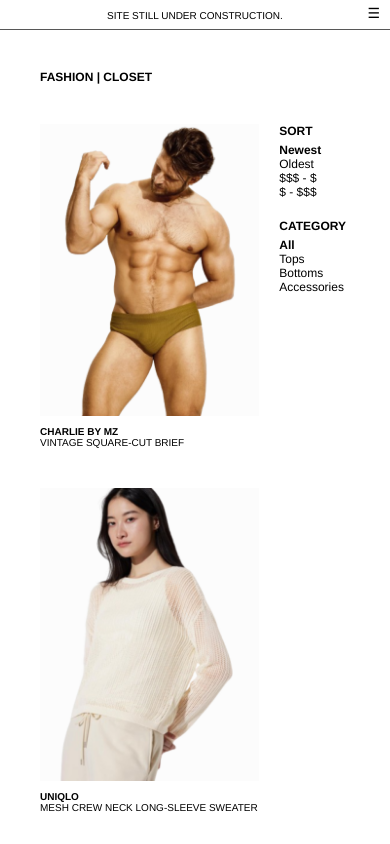
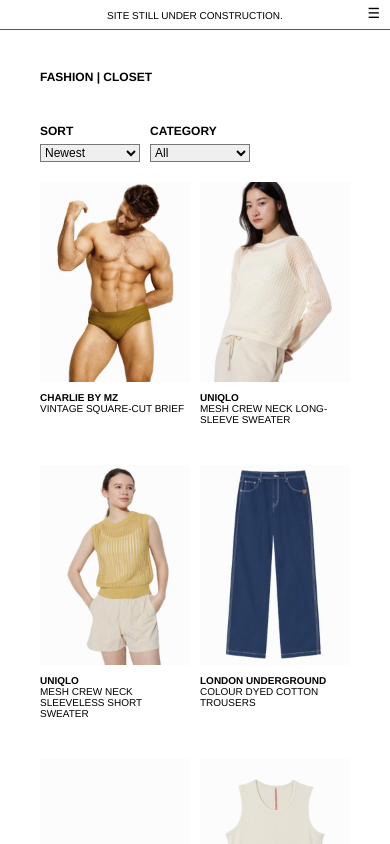
Before and after one commit to guchris/chris-corner, a Next.js app: page /fashion/closet in a window 390 px wide. Built offline with nearby package versions, Linux system fonts and the light colour scheme.

Commit message:
Updated closet filters to be select dropdowns in mobile view

```diff
--- a/src/app/fashion/closet/page.js
+++ b/src/app/fashion/closet/page.js
@@ -12,6 +12,17 @@ const ClosetPage = () => {
 
     const [sortOption, setSortOption] = useState('Newest');
     const [categoryOption, setCategoryOption] = useState('All');
+    const [isMobile, setIsMobile] = useState(false);
+
+    useEffect(() => {
+        const handleResize = () => {
+            setIsMobile(window.innerWidth <= 800);
+        };
+        handleResize(); // Set initial state
+        window.addEventListener('resize', handleResize);
+        return () => window.removeEventListener('resize', handleResize);
+    }, []);
+
 
     const handleSortChange = (option) => {
         setSortOption(option);
@@ -33,7 +44,19 @@ const ClosetPage = () => {
                 <h2 className="directory">
                     <Link href="/fashion" className="link">Fashion</Link> | Closet
                 </h2>
-                <div className="closet-page">
+                <div className={`closet-page ${isMobile ? 'mobile' : ''}`}>
+                    {isMobile ? (
+                        <>
+                            <ClosetFilter
+                                sortOption={sortOption}
+                                categoryOption={categoryOption}
+                                onSortChange={handleSortChange}
+                                onCategoryChange={handleCategoryChange}
+                            />
+                            <ClosetGrid items={closetData} sortOption={sortOption} categoryOption={categoryOption} />
+                        </>
+                    ) : (
+                        <>
                             <ClosetGrid items={closetData} sortOption={sortOption} categoryOption={categoryOption} />
                             <ClosetFilter
                                 sortOption={sortOption}
@@ -41,6 +64,8 @@ const ClosetPage = () => {
                                 onSortChange={handleSortChange}
                                 onCategoryChange={handleCategoryChange}
                             />
+                        </>
+                    )}
                 </div>
             </div>
         </>
--- a/src/app/globals.css
+++ b/src/app/globals.css
@@ -645,6 +645,24 @@ header {
 
 @media (max-width: 800px) {
 
+  .closet-page {
+    flex-direction: column;
+  }
+
+  .closet-filters {
+    display: flex;
+    width: 100%;
+    margin: 0;
+    gap: 10px;
+  }
+
+  .closet-filter-section select {
+    width: 100px;
+    font-size: 12px;
+    margin: 0;
+    border-radius: 0;
+  }
+
   .closet-grid {
     display: grid;
     width: 100%;
--- a/src/components/ClosetFilter.js
+++ b/src/components/ClosetFilter.js
@@ -1,8 +1,47 @@
-import React from 'react';
+"use client"
+import React, { useState, useEffect } from 'react';
 
 const ClosetFilter = ({ sortOption, categoryOption, onSortChange, onCategoryChange }) => {
+
+    const [isMobile, setIsMobile] = useState(false);
+
+    // Check screen size on initial load and resize
+    useEffect(() => {
+        const checkMobile = () => {
+            setIsMobile(window.innerWidth <= 800);
+        };
+
+        checkMobile();
+        window.addEventListener('resize', checkMobile);
+        return () => window.removeEventListener('resize', checkMobile);
+    }, []);
+
+
     return (
         <div className="closet-filters">
+            {isMobile ? (
+                <>
+                    <div className="closet-filter-section">
+                        <h3>SORT</h3>
+                        <select value={sortOption} onChange={(e) => onSortChange(e.target.value)}>
+                            <option value="Newest">Newest</option>
+                            <option value="Oldest">Oldest</option>
+                            <option value="$$$ - $">$$$ - $</option>
+                            <option value="$ - $$$">$ - $$$</option>
+                        </select>
+                    </div>
+                    <div className="closet-filter-section">
+                        <h3>Category</h3>
+                        <select value={categoryOption} onChange={(e) => onCategoryChange(e.target.value)}>
+                            <option value="All">All</option>
+                            <option value="Tops">Tops</option>
+                            <option value="Bottoms">Bottoms</option>
+                            <option value="Accessories">Accessories</option>
+                        </select>
+                    </div>
+                </>
+            ) : (
+                <>
                     <div className="closet-filter-section">
                         <h3>SORT</h3>
                         <span className={sortOption === 'Newest' ? 'selected' : ''} onClick={() => onSortChange('Newest')}>Newest</span>
@@ -17,6 +56,8 @@ const ClosetFilter = ({ sortOption, categoryOption, onSortChange, onCategoryChan
                         <span className={categoryOption === 'Bottoms' ? 'selected' : ''} onClick={() => onCategoryChange('Bottoms')}>Bottoms</span>
                         <span className={categoryOption === 'Accessories' ? 'selected' : ''} onClick={() => onCategoryChange('Accessories')}>Accessories</span>
                     </div>
+                </>
+            )}
         </div>
     );
 };
```
Lines whose indentation alone changed are shown as unchanged.
